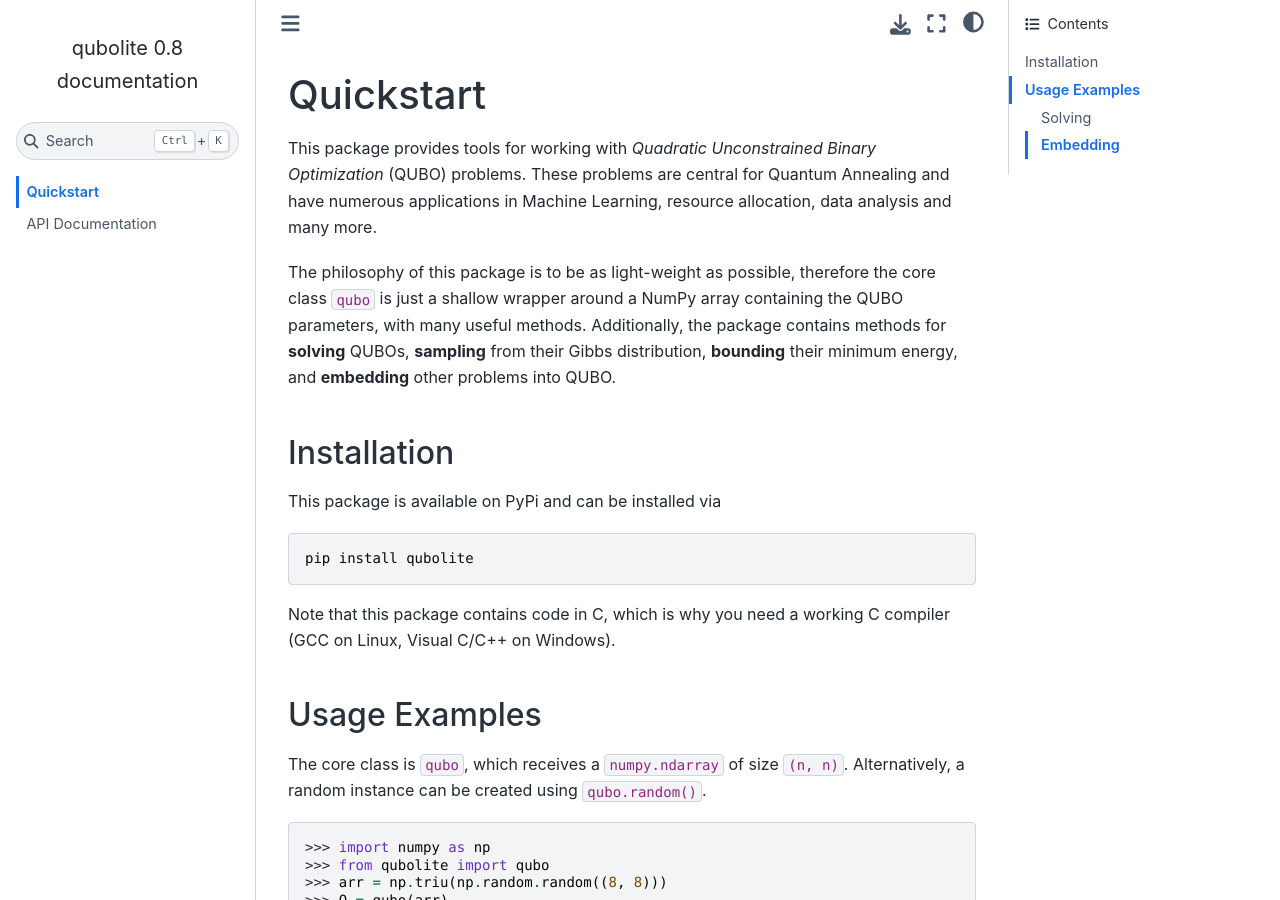
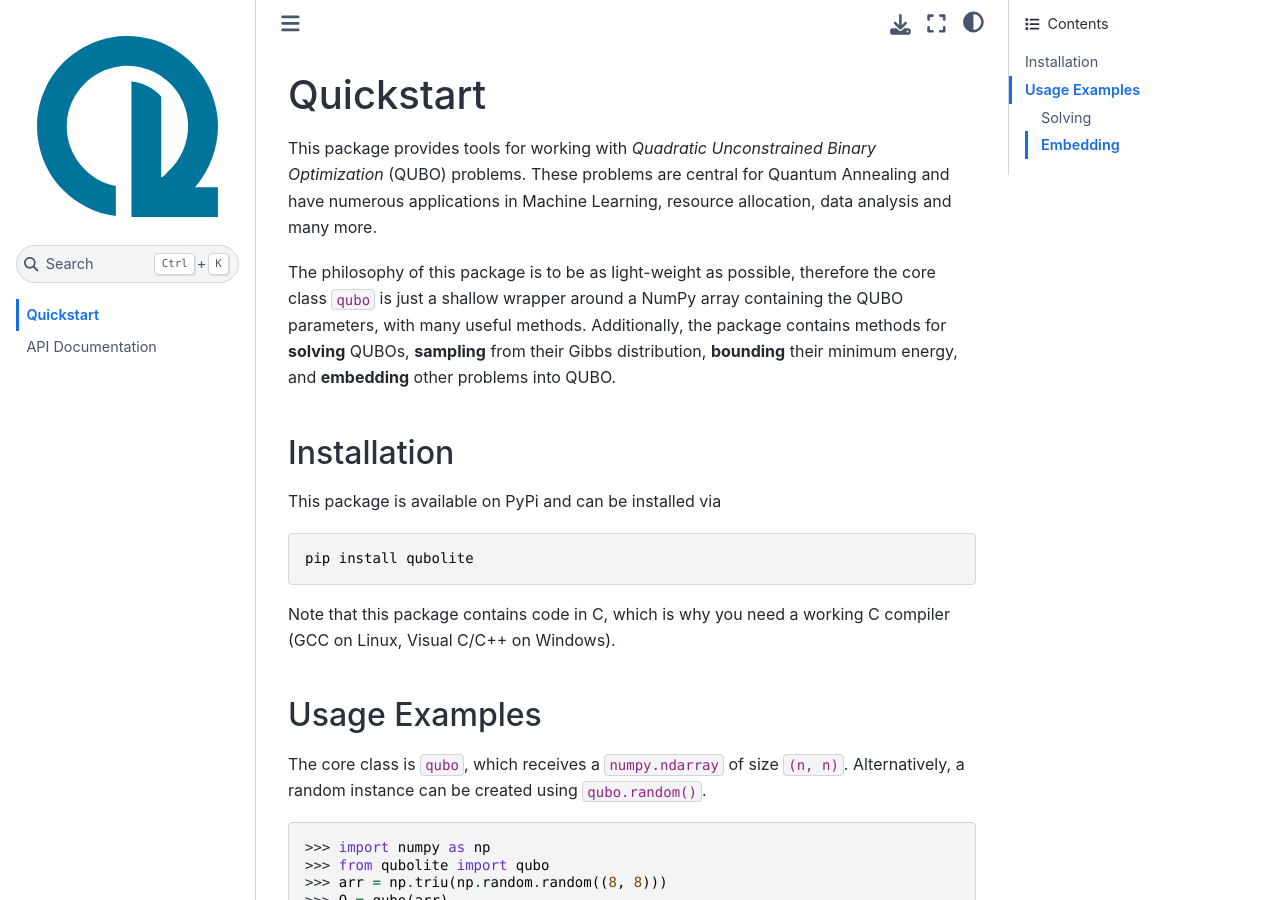
Before and after one commit to smuecke/qubolite, a Sphinx documentation site: the page built from docs/source/index.md, in a window 1280 px wide and 900 px high. Built offline with Sphinx 7.4.7 and the Sphinx Book theme 1.1.4, drawn with Linux system fonts in a browser that asks for light colours.

Commit message:
add logo

```diff
--- a/docs/source/conf.py
+++ b/docs/source/conf.py
@@ -14,6 +14,8 @@
 copyright = '2023, Sascha Mücke, Thore Gerlach'
 author = 'Sascha Mücke, Thore Gerlach'
 release = '0.8'
+
+html_logo = '_static/logo.svg'
 
 # -- General configuration ---------------------------------------------------
 # https://www.sphinx-doc.org/en/master/usage/configuration.html#general-configuration
```
Also changed, not shown: docs/source/_static/logo.svg (added).
